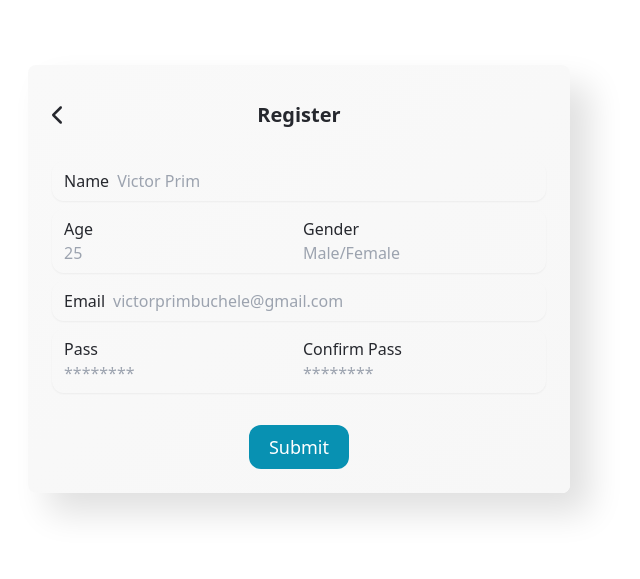
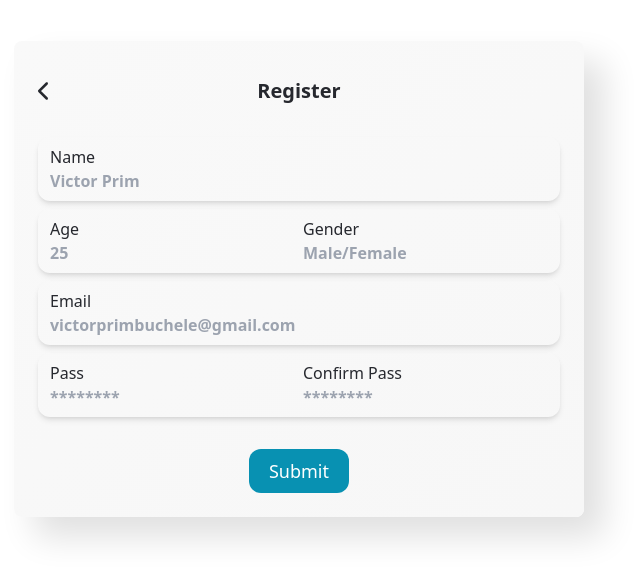
Before and after one commit to victorprimbuchele/finance-planner, a React (Vite) app: page /register in a window 1280 px wide. Shown: the part 121-700 px from the top of the page, without its empty margins (341-981 px from the left). Built offline with nearby package versions, Linux system fonts and the light colour scheme.

Commit message:
feat: adicionado estilo de sombra e cor do texto

```diff
--- a/src/presentation/components/Form/Form.tsx
+++ b/src/presentation/components/Form/Form.tsx
@@ -41,7 +41,7 @@ export const Form: React.FC<FormParams> = ({ input, children }) => {
         item.grouped ? (
           <div
             key={item.name}
-            className={`grid grid-cols-2 gap-2 my-2 shadow-sm rounded-xl py-2 px-3`}
+            className={`grid grid-cols-2 gap-2 my-2 shadow-md rounded-xl py-2 px-3`}
           >
             <div key={item.name} className="flex w-fit flex-col ">
               <label className="font-medium" htmlFor={item.name}>
@@ -53,7 +53,7 @@ export const Form: React.FC<FormParams> = ({ input, children }) => {
                 {...register(item.name, { required: item.required })}
                 type={item.type}
                 placeholder={item.placeholder}
-                className={` ${item.class}`}
+                className={` ${item.class} font-semibold outline-none shadow-outline text-cyan-700`}
               />
               {errors[item.name] && <span>{item.errors}</span>}
             </div>
@@ -69,7 +69,7 @@ export const Form: React.FC<FormParams> = ({ input, children }) => {
                   <input
                     min={subitem.min ? subitem.min : 0}
                     max={subitem.max ? subitem.max : 0}
-                    className={`w-fit ${subitem.class}`}
+                    className={`w-fit ${subitem.class} font-semibold outline-none shadow-outline  text-cyan-700`}
                     key={`${subitem.name}@`}
                     {...register(subitem.name, { required: subitem.required })}
                     type={subitem.type}
@@ -80,12 +80,12 @@ export const Form: React.FC<FormParams> = ({ input, children }) => {
               ))}
           </div>
         ) : (
-          <div key={item.name} className="shadow-sm py-2 px-3 rounded-xl">
+          <div key={item.name} className="shadow-md py-2 px-3 rounded-xl">
             <label className="font-medium" htmlFor={item.name}>
               {item.label}
             </label>
             <input
-              className="ml-2"
+              className="font-semibold outline-none shadow-outline text-cyan-700 w-full"
               {...register(item.name, { required: item.required })}
               type={item.type}
               placeholder={item.placeholder}
```
